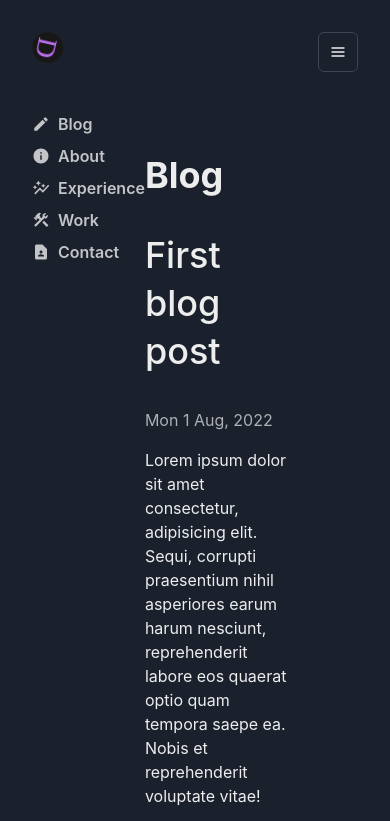
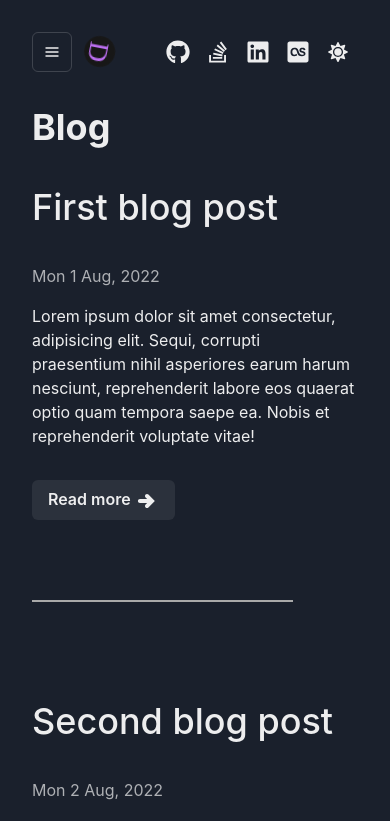
Before and after one commit to danielsteman/vite-blog, a React (Vite) app: page / in a window 390 px wide. Shown: the top 821 px of the page. Built offline with nearby package versions, Linux system fonts and the light colour scheme.

Commit message:
:recycle: refactored base component to become responsive

```diff
--- a/src/components/Logo.tsx
+++ b/src/components/Logo.tsx
@@ -20,7 +20,16 @@ const Logo = forwardRef<ImageProps, 'img'>((props, ref) => {
     ? undefined
     : `${spin} infinite 20s linear`;
 
-  return <chakra.img animation={animation} src={logo} ref={ref} {...props} />;
+  return (
+    <chakra.img
+      animation={animation}
+      src={logo}
+      ref={ref}
+      ml={3}
+      mt={1}
+      {...props}
+    />
+  );
 });
 
 export default Logo;
--- a/src/components/SideMenu.tsx
+++ b/src/components/SideMenu.tsx
@@ -1,18 +1,41 @@
-import React from 'react';
-import { Box } from '@chakra-ui/react';
+import React, { useState } from 'react';
+import {
+  Flex, IconButton, Menu, MenuButton, useMediaQuery,
+} from '@chakra-ui/react';
 import {
   MdInfo, MdAutoGraph, MdConstruction, MdContactPage, MdEdit,
 } from 'react-icons/md';
+import { HamburgerIcon } from '@chakra-ui/icons';
 import SideMenuButton from './SideMenuButton';
 
-const SideMenu = () => (
-  <Box>
+const SideMenu = () => {
+  const [open, setOpen] = useState(false);
+  const [isMobile] = useMediaQuery('(max-width: 30em)');
+  return (
+    <Flex flexDirection="column">
+      <Menu>
+        {isMobile ? (
+          <MenuButton
+            as={IconButton}
+            icon={<HamburgerIcon />}
+            variant="outline"
+            onClick={() => setOpen(!open)}
+          />
+        ) : null}
+        {!isMobile || (isMobile && open)
+          ? (
+            <Menu>
               <SideMenuButton icon={MdEdit} text="Blog" url="blog" />
               <SideMenuButton icon={MdInfo} text="About" url="about" />
               <SideMenuButton icon={MdAutoGraph} text="Experience" url="experience" />
               <SideMenuButton icon={MdConstruction} text="Work" url="work" />
               <SideMenuButton icon={MdContactPage} text="Contact" url="contact" />
-  </Box>
+            </Menu>
+          ) : null}
+      </Menu>
+    </Flex>
+
   );
+};
 
 export default SideMenu;
--- a/src/routes/Base.tsx
+++ b/src/routes/Base.tsx
@@ -1,21 +1,17 @@
-import React, { useState } from 'react';
+import React from 'react';
 import {
   Flex,
   Spacer,
   ChakraProvider,
   Grid,
   GridItem,
-  MenuButton,
-  IconButton,
-  Menu,
+  Box,
   useMediaQuery,
-  Box,
 } from '@chakra-ui/react';
 import {
   FaGithub, FaStackOverflow, FaLinkedin, FaLastfmSquare,
 } from 'react-icons/fa';
 import { Link } from 'react-router-dom';
-import { HamburgerIcon } from '@chakra-ui/icons';
 import ColorModeSwitcher from '../components/ColorModeSwitcher';
 import Logo from '../components/Logo';
 import customTheme from '../themes/theme';
@@ -27,12 +23,25 @@ interface Props {
 }
 
 const Base: React.FC<Props> = ({ children }) => {
-  const [open, setOpen] = useState(false);
   const [isMobile] = useMediaQuery('(max-width: 30em)');
   return (
     <ChakraProvider theme={customTheme}>
-      <Box maxW={1280} textAlign="center" p="2rem" my={0} mx="auto">
+      <Grid
+        templateColumns="repeat(4, 1fr)"
+        templateRows="repeat(2, 1fr)"
+        textAlign="left"
+        maxW={1280}
+        p="2rem"
+        my={0}
+        mx="auto"
+      >
+        <GridItem colSpan={4} rowSpan={2}>
           <Flex textAlign="left" flexDirection="row">
+            {isMobile ? (
+              <Box mb={4}>
+                <SideMenu />
+              </Box>
+            ) : null}
             <Link to="/">
               <Logo
                 h="8vmin"
@@ -40,40 +49,28 @@ const Base: React.FC<Props> = ({ children }) => {
               />
             </Link>
             <Spacer />
-          <Flex flexDirection={['column', 'row', 'row', 'row', 'row']}>
-            <Menu>
-              {isMobile
-                ? (
-                  <MenuButton
-                    as={IconButton}
-                    icon={<HamburgerIcon />}
-                    variant="outline"
-                    onClick={() => setOpen(!open)}
-                  />
-                ) : null}
-              {!isMobile || (isMobile && open)
-                ? (
-                  <Menu>
+            <Box>
               <NavigationButton url="https://www.github.com/danielsteman" icon={FaGithub} />
               <NavigationButton url="https://www.stackoverflow.com/users/11383969/dsteman" icon={FaStackOverflow} />
               <NavigationButton url="https://www.linkedin.com/in/danielsteman/" icon={FaLinkedin} />
               <NavigationButton url="https://www.last.fm/user/daniel-steman" icon={FaLastfmSquare} />
               <ColorModeSwitcher />
-                  </Menu>
-                )
-                : null}
-            </Menu>
+            </Box>
           </Flex>
-        </Flex>
-        <Grid templateColumns="repeat(4, 1fr)" textAlign="left">
+        </GridItem>
+        {!isMobile ? (
           <GridItem colSpan={1} py={8}>
             <SideMenu />
           </GridItem>
-          <GridItem colSpan={3} py={16} pr={16}>
+        ) : null}
+        <GridItem
+          colSpan={[4, 3, 3, 3, 3]}
+          py={[0, 16, 16, 16, 16]}
+          pr={[0, 16, 16, 16, 16]}
+        >
           {children}
         </GridItem>
       </Grid>
-      </Box>
     </ChakraProvider>
   );
 };
```
Lines whose indentation alone changed are shown as unchanged.
